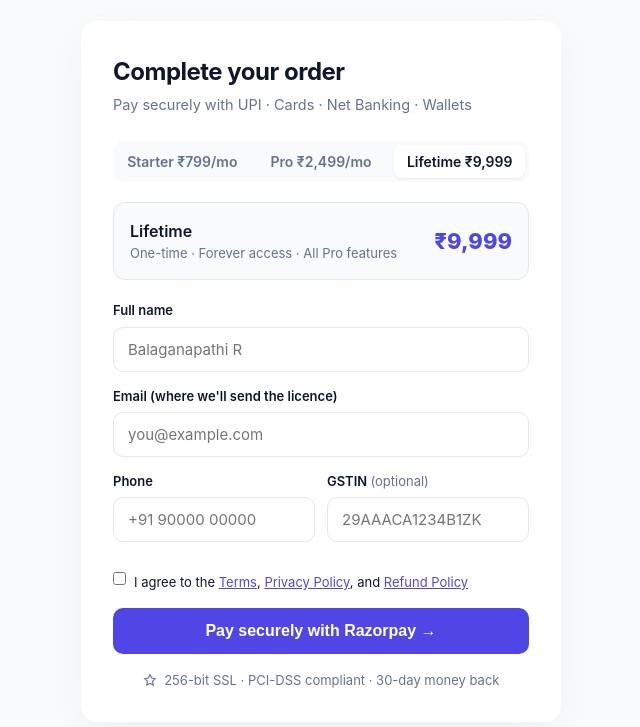
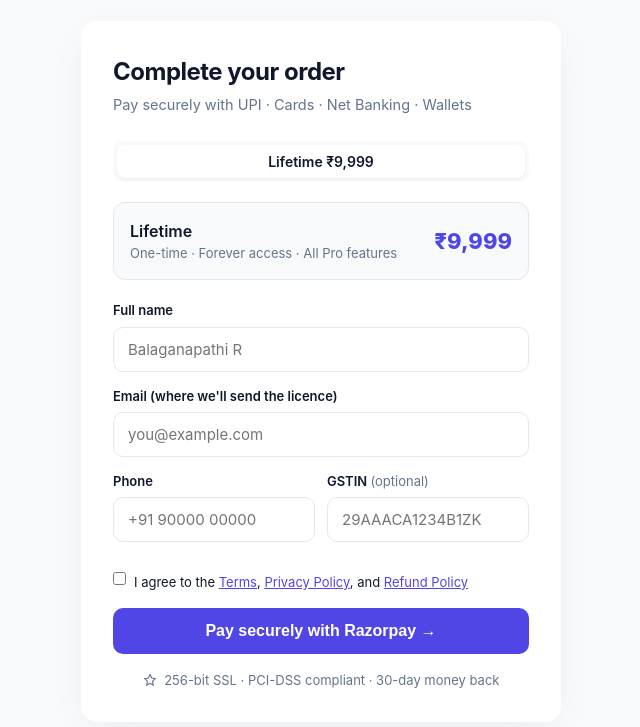
Before and after one commit to bytezbridge/gst-invoice-payment, a website: page public/checkout.html in a window 1280 px wide. Shown: the part 91-818 px from the top of the page, without its empty margins (319-959 px from the left). Drawn offline with Linux system fonts and the light colour scheme.

Commit message:
Hide Starter/Pro subscription tiers (v1 ships lifetime-only)

```diff
--- a/public/checkout.html
+++ b/public/checkout.html
@@ -81,8 +81,6 @@
     <p class="sub">Pay securely with UPI · Cards · Net Banking · Wallets</p>
 
     <div class="toggle" id="tier-toggle">
-      <button data-tier="starter">Starter ₹799/mo</button>
-      <button data-tier="pro">Pro ₹2,499/mo</button>
       <button data-tier="lifetime" class="active">Lifetime ₹9,999</button>
     </div>
 
```
